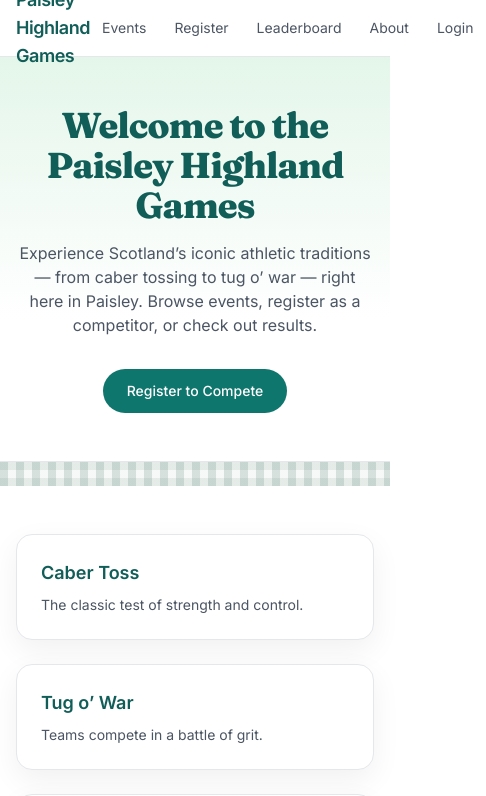
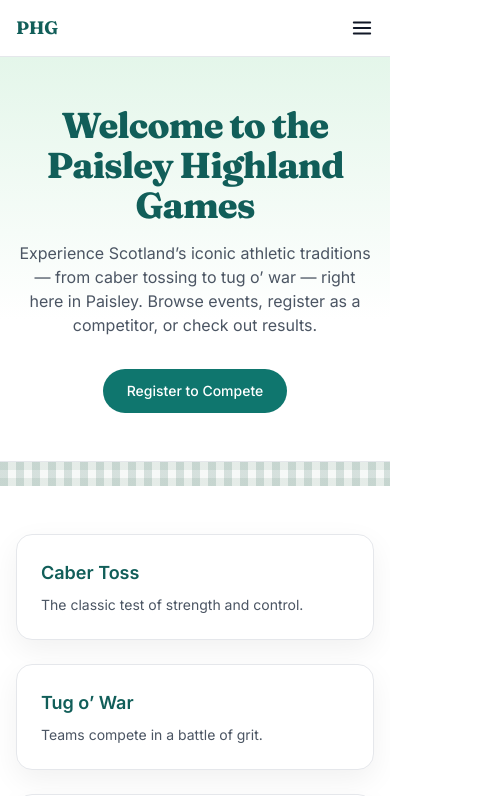
Before and after one commit to kawrae/Paisley-Highland-Games, a React (Vite) app in the folder frontend/: page / in a window 390 px wide. Shown: the top 796 px of the page, 486 px wide, since content can reach past the window. Built offline with nearby package versions, Linux system fonts and the light colour scheme; no server answers.

Commit message:
Added responsive styling

```diff
--- a/frontend/src/components/Navbar.tsx
+++ b/frontend/src/components/Navbar.tsx
@@ -1,3 +1,4 @@
+import { useState } from "react";
 import { NavLink, Link, useNavigate } from "react-router-dom";
 import { useAuth } from "../lib/auth";
 
@@ -7,18 +8,51 @@ const linkClass = ({ isActive }: { isActive: boolean }) =>
 export default function Navbar() {
   const { user, logout } = useAuth();
   const nav = useNavigate();
+  const [open, setOpen] = useState(false);
 
   return (
     <header className="sticky top-0 z-40 border-b bg-white/70 backdrop-blur">
       <div className="container-page h-14 flex items-center justify-between">
         <Link
           to="/"
-          className="text-highland-800 font-display font-extrabold text-lg tracking-tight"
+          className="text-highland-800 font-[Fraunces] font-bold tracking-tight"
         >
-          Paisley Highland Games
+          <span className="sm:hidden text-lg">PHG</span>
+          <span className="hidden sm:inline text-xl">
+            Paisley Highland Games
+          </span>
         </Link>
 
-        <nav className="flex items-center gap-1">
+        <button
+          aria-label="Toggle menu"
+          className="md:hidden -mr-2 inline-flex h-10 w-10 items-center justify-center rounded-lg hover:bg-black/5"
+          onClick={() => setOpen((v) => !v)}
+        >
+          <svg
+            viewBox="0 0 24 24"
+            width="22"
+            height="22"
+            fill="none"
+            stroke="currentColor"
+            strokeWidth="2"
+          >
+            {open ? (
+              <path
+                strokeLinecap="round"
+                strokeLinejoin="round"
+                d="M6 18L18 6M6 6l12 12"
+              />
+            ) : (
+              <path
+                strokeLinecap="round"
+                strokeLinejoin="round"
+                d="M3 6h18M3 12h18M3 18h18"
+              />
+            )}
+          </svg>
+        </button>
+
+        <nav className="hidden md:flex items-center gap-1">
           <NavLink to="/events" className={linkClass}>
             Events
           </NavLink>
@@ -59,6 +93,85 @@ export default function Navbar() {
           )}
         </nav>
       </div>
+
+      {open && (
+        <div className="md:hidden border-t bg-white/95 backdrop-blur">
+          <div className="container-page py-2">
+            <div className="flex flex-col">
+              <NavLink
+                to="/events"
+                onClick={() => setOpen(false)}
+                className={({ isActive }) =>
+                  `py-3 text-sm ${isActive ? "text-highland-800 font-semibold" : "text-gray-700"}`
+                }
+              >
+                Events
+              </NavLink>
+              <NavLink
+                to="/register"
+                onClick={() => setOpen(false)}
+                className={({ isActive }) =>
+                  `py-3 text-sm ${isActive ? "text-highland-800 font-semibold" : "text-gray-700"}`
+                }
+              >
+                Register
+              </NavLink>
+              <NavLink
+                to="/leaderboard"
+                onClick={() => setOpen(false)}
+                className={({ isActive }) =>
+                  `py-3 text-sm ${isActive ? "text-highland-800 font-semibold" : "text-gray-700"}`
+                }
+              >
+                Leaderboard
+              </NavLink>
+              <NavLink
+                to="/about"
+                onClick={() => setOpen(false)}
+                className={({ isActive }) =>
+                  `py-3 text-sm ${isActive ? "text-highland-800 font-semibold" : "text-gray-700"}`
+                }
+              >
+                About
+              </NavLink>
+
+              {user ? (
+                <>
+                  {user.role === "admin" && (
+                    <Link
+                      to="/admin/registrations"
+                      onClick={() => setOpen(false)}
+                      className="py-3 text-sm text-highland-800"
+                    >
+                      Admin
+                    </Link>
+                  )}
+                  <button
+                    onClick={() => {
+                      setOpen(false);
+                      logout();
+                      nav("/");
+                    }}
+                    className="py-3 text-left text-sm text-gray-700"
+                  >
+                    Logout
+                  </button>
+                </>
+              ) : (
+                <NavLink
+                  to="/login"
+                  onClick={() => setOpen(false)}
+                  className={({ isActive }) =>
+                    `py-3 text-sm ${isActive ? "text-highland-800 font-semibold" : "text-gray-700"}`
+                  }
+                >
+                  Login
+                </NavLink>
+              )}
+            </div>
+          </div>
+        </div>
+      )}
     </header>
   );
 }
--- a/frontend/src/index.css
+++ b/frontend/src/index.css
@@ -80,3 +80,5 @@ body,
 ::-webkit-scrollbar-thumb:hover {
   background: #a0a0a0;
 }
+
+html, body { overflow-x: hidden; }
```
